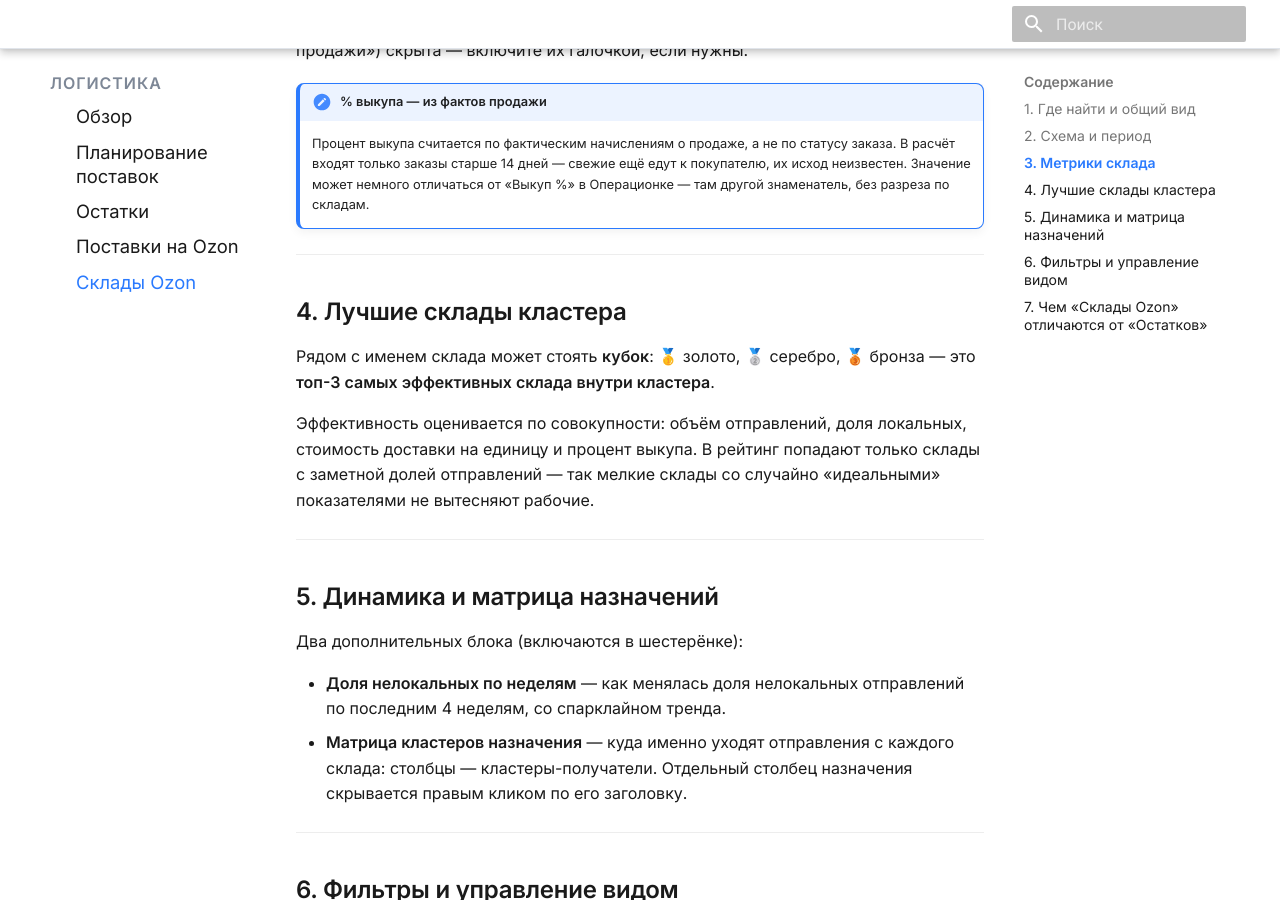
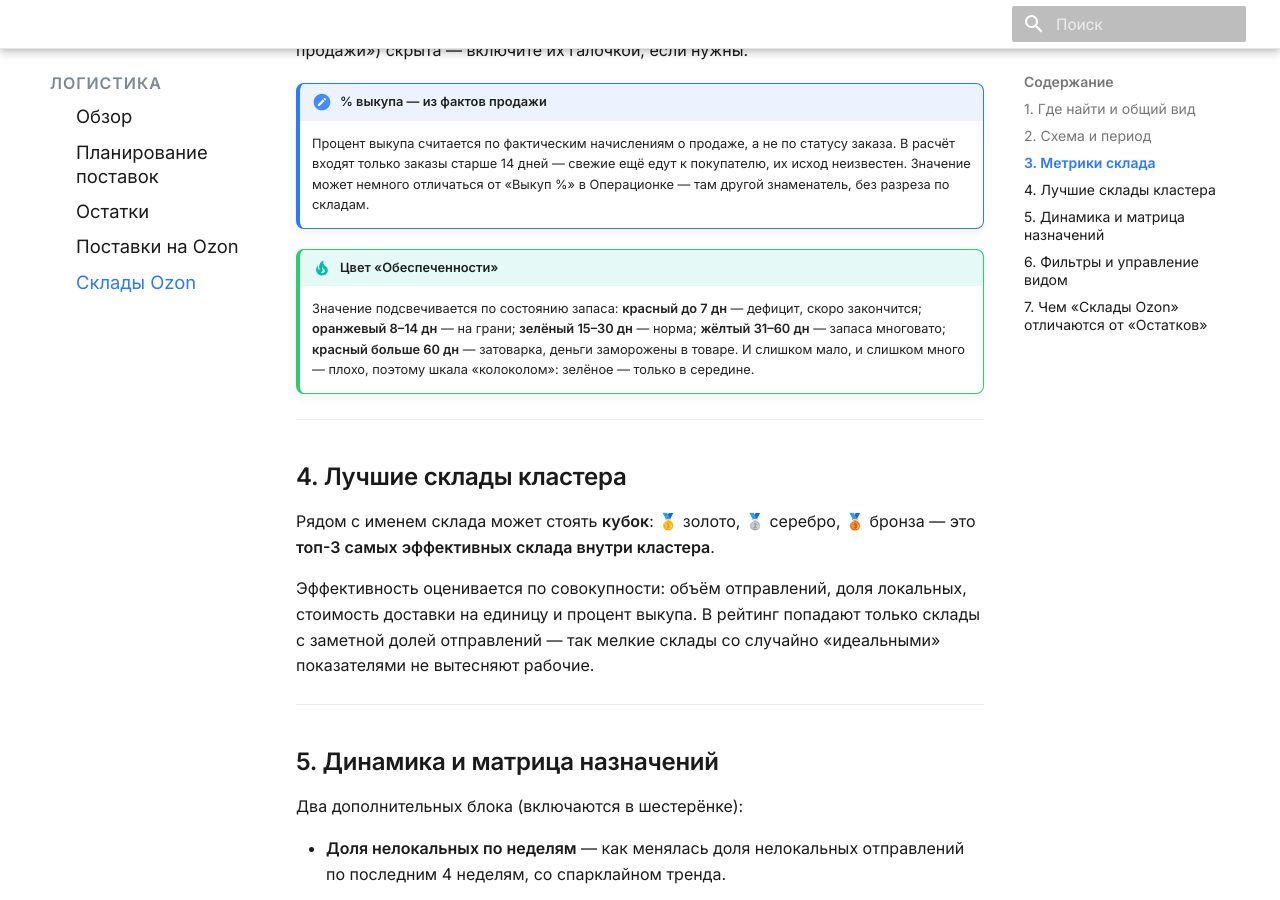
Before and after one commit to GitHubJackPerson/stpulse-docs, an MkDocs documentation site: the page built from docs/supplies/warehouses.md, in a window 1280 px wide and 900 px high, scrolled down 2031 px. Built offline with MkDocs 1.6.1 and Material for MkDocs 9.7.7, drawn with Linux system fonts in a browser that asks for light colours.

Commit message:
docs(warehouses): легенда цвета «Обеспеченности» (шкала-колокол)

```diff
--- a/docs/supplies/warehouses.md
+++ b/docs/supplies/warehouses.md
@@ -50,6 +50,9 @@
 !!! note "% выкупа — из фактов продажи"
     Процент выкупа считается по фактическим начислениям о продаже, а не по статусу заказа. В расчёт входят только заказы старше 14 дней — свежие ещё едут к покупателю, их исход неизвестен. Значение может немного отличаться от «Выкуп %» в Операционке — там другой знаменатель, без разреза по складам.
 
+!!! tip "Цвет «Обеспеченности»"
+    Значение подсвечивается по состоянию запаса: **красный до 7 дн** — дефицит, скоро закончится; **оранжевый 8–14 дн** — на грани; **зелёный 15–30 дн** — норма; **жёлтый 31–60 дн** — запаса многовато; **красный больше 60 дн** — затоварка, деньги заморожены в товаре. И слишком мало, и слишком много — плохо, поэтому шкала «колоколом»: зелёное — только в середине.
+
 ---
 
 ## 4. Лучшие склады кластера
```
